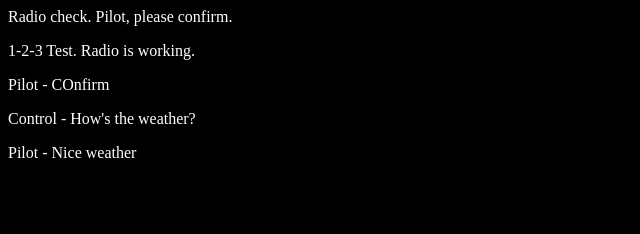
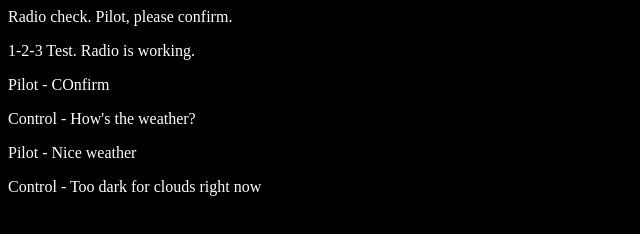
Before and after one commit to Lb-LC101/Communication-Log, a plain HTML site: page index.html in a window 1280 px wide. Shown: the whole page, without its empty margins (0-640 px from the left). Drawn offline with Linux system fonts and the light colour scheme.

Commit message:
Cloud cover commentary

```diff
--- a/index.html
+++ b/index.html
@@ -8,5 +8,6 @@
    <p>Pilot - COnfirm</p>
    <p>Control - How's the weather?</p>
    <p>Pilot - Nice weather</p>
+   <p>Control - Too dark for clouds right now</p>
 </body>
 </html>
```
